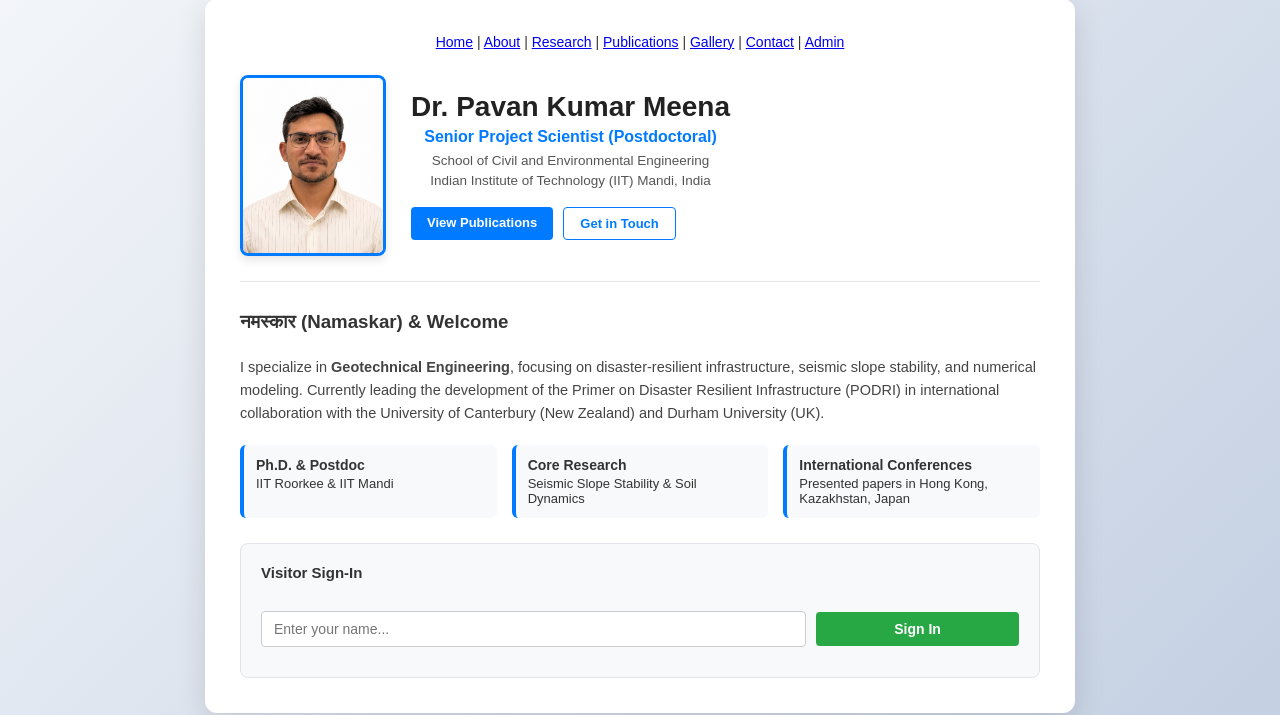
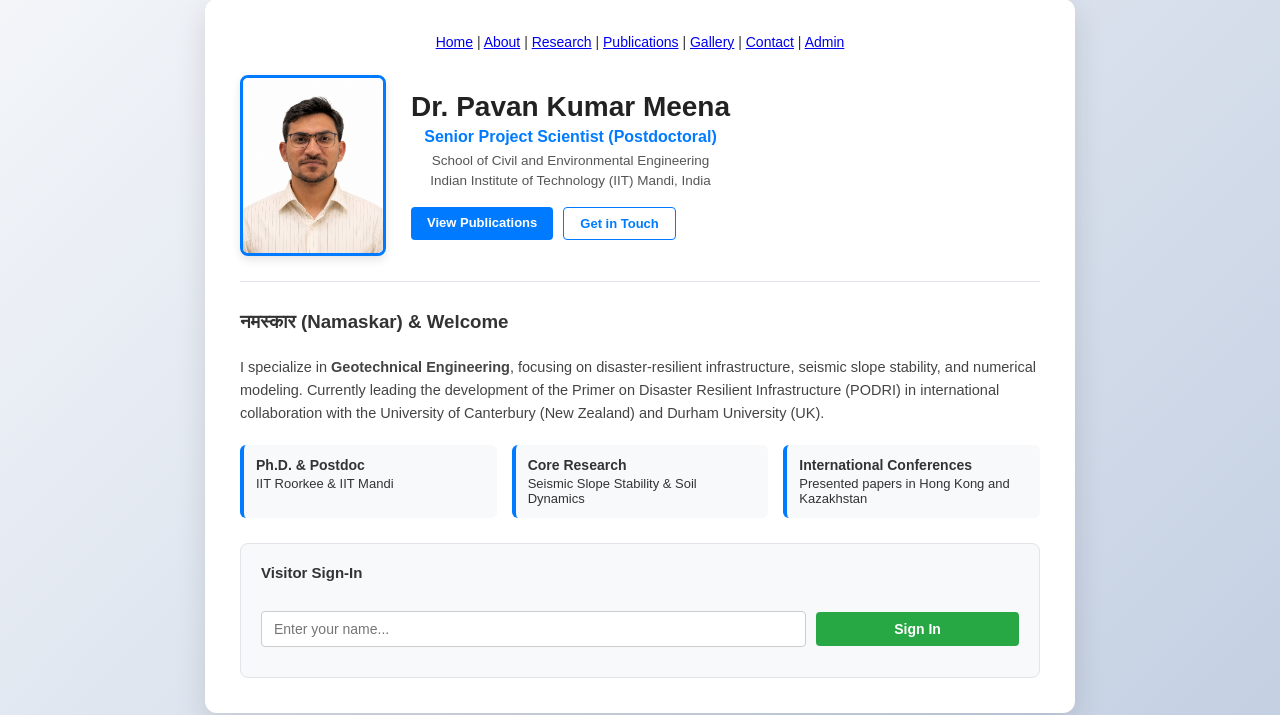
Before and after one commit to pkm7814/my-professional-website, a Flask app: page / in a window 1280 px wide. Shown: the part 94-809 px from the top of the page. Run offline with Flask 3, Linux system fonts and the light colour scheme; data that the repository does not hold is empty.

```diff
--- a/templates/index.html
+++ b/templates/index.html
@@ -129,7 +129,7 @@
             </div>
             <div class="highlight-card">
                 <strong>International Conferences</strong>
-                Presented papers in Hong Kong, Kazakhstan, Japan
+                Presented papers in Hong Kong and Kazakhstan
             </div>
         </div>
 
```
